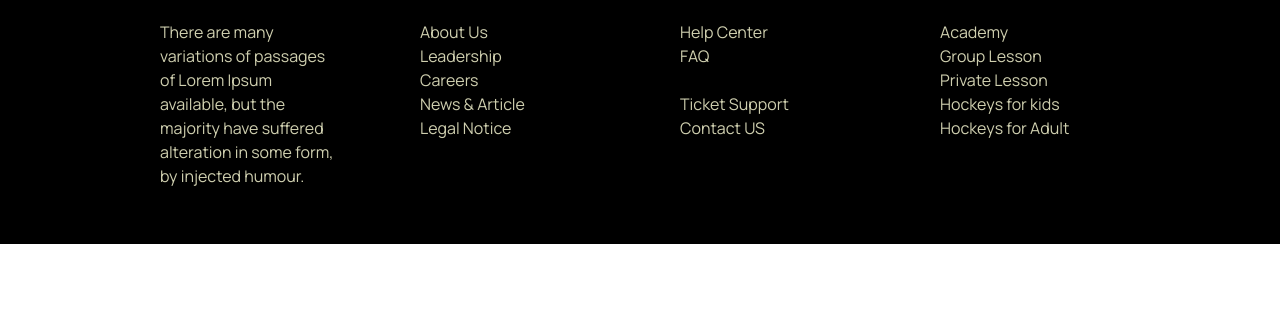
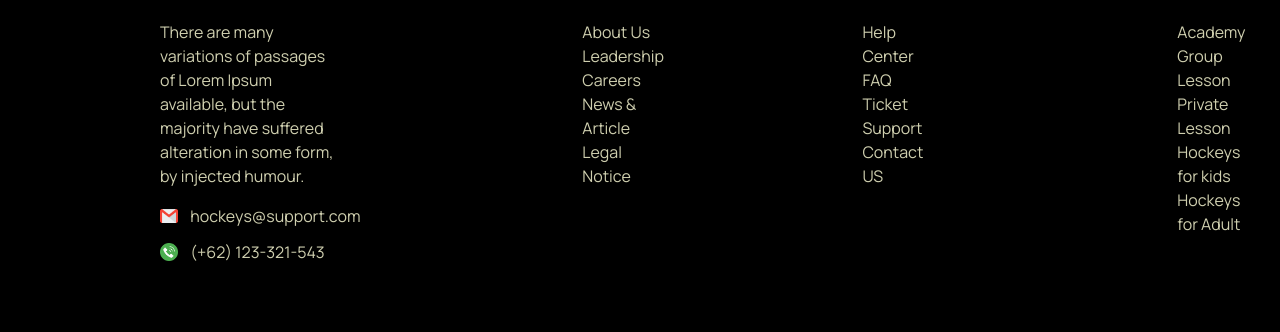
Before and after one commit to noobarafat/PH_Assignment_3, a plain HTML site: page index.html in a window 1280 px wide. Shown: the part 3675-4007 px from the top of the page. Before the commit the page ends 3919 px from the top, so only its background shows below. Drawn offline with nearby package versions, Linux system fonts and the light colour scheme; a web font is replaced by a local one.

Commit message:
footer updaaaaaated

```diff
--- a/index.html
+++ b/index.html
@@ -489,8 +489,8 @@
 
     </main>
 
-    <footer class=" bg-black">
-        <div class="flex flex-col justify-between gap-20 lg:flex-row text-white pt-14 pb-14 w-9/12 mx-auto my-0">
+    <footer class=" bg-black text-center lg:text-left">
+        <div class="flex flex-col justify-between gap-20 lg:gap-60 lg:flex-row text-white pt-14 pb-14 w-9/12 mx-auto my-0">
             <div class="flex-1 lg:-mt-4">
                 <div class="flex items-center gap-2">
                     <img class="w-14" src="./images/shop.png" alt="">
@@ -499,7 +499,18 @@
                 <p class="pt-7 text-[#CFCFAF]">There are many variations of passages of Lorem Ipsum available, but the
                     majority have suffered alteration
                     in some form, by injected humour.</p>
+                    <div class="pt-4 flex flex-col gap-3">
+                        <div class="flex items-center gap-3">
+                            <img class="w-[10%]" src="./Images/gmail.png" alt="">
+                            <p class="text-[#CFCFAF]">hockeys@support.com</p>
                         </div>
+                        <div class="flex items-center gap-3">
+                            <img class="w-[10%]"  src="./Images/phone-call.png" alt="">
+                            <p class="text-[#CFCFAF]">(+62) 123-321-543</p>
+                        </div>
+                    </div>
+            </div>
+            <div class="flex-1 flex lg:gap-48">
                 <div class="flex-1">
                     <h2 class="text-xl pb-10">
                         Company
@@ -516,10 +527,11 @@
                     <h2 class="text-xl pb-10">Support</h2>
                     <p class="text-[#CFCFAF]">
                         Help Center<br>
-                    FAQ<br> <br>
+                        FAQ<br>
                         Ticket Support<br>
                         Contact US <br>
                     </p>
+                </div>
             </div>
             <div class="flex-1">
                 <h2 class="text-xl pb-10">Services</h2>
```
Also changed, not shown: Images/email.png (added), Images/gmail.png (added), Images/phone-call.png (added). Lines whose indentation alone changed are shown as unchanged.
